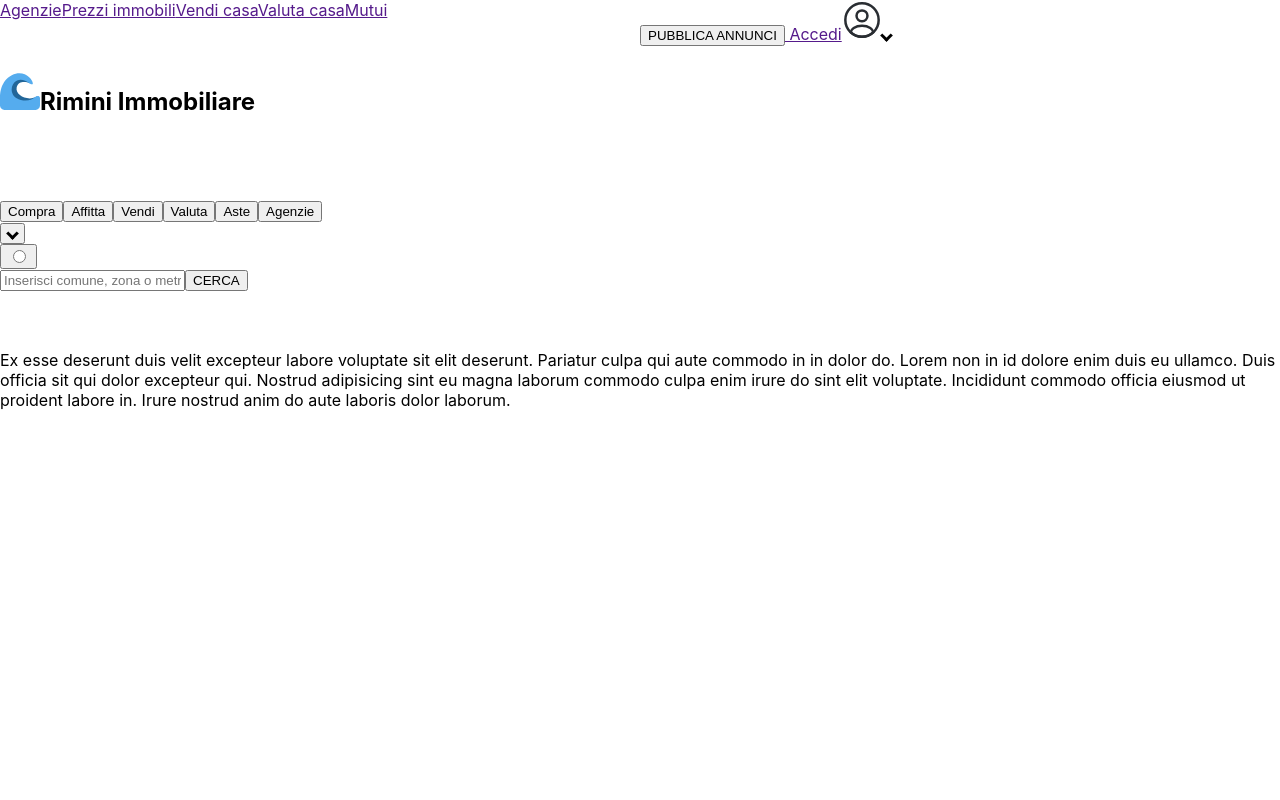
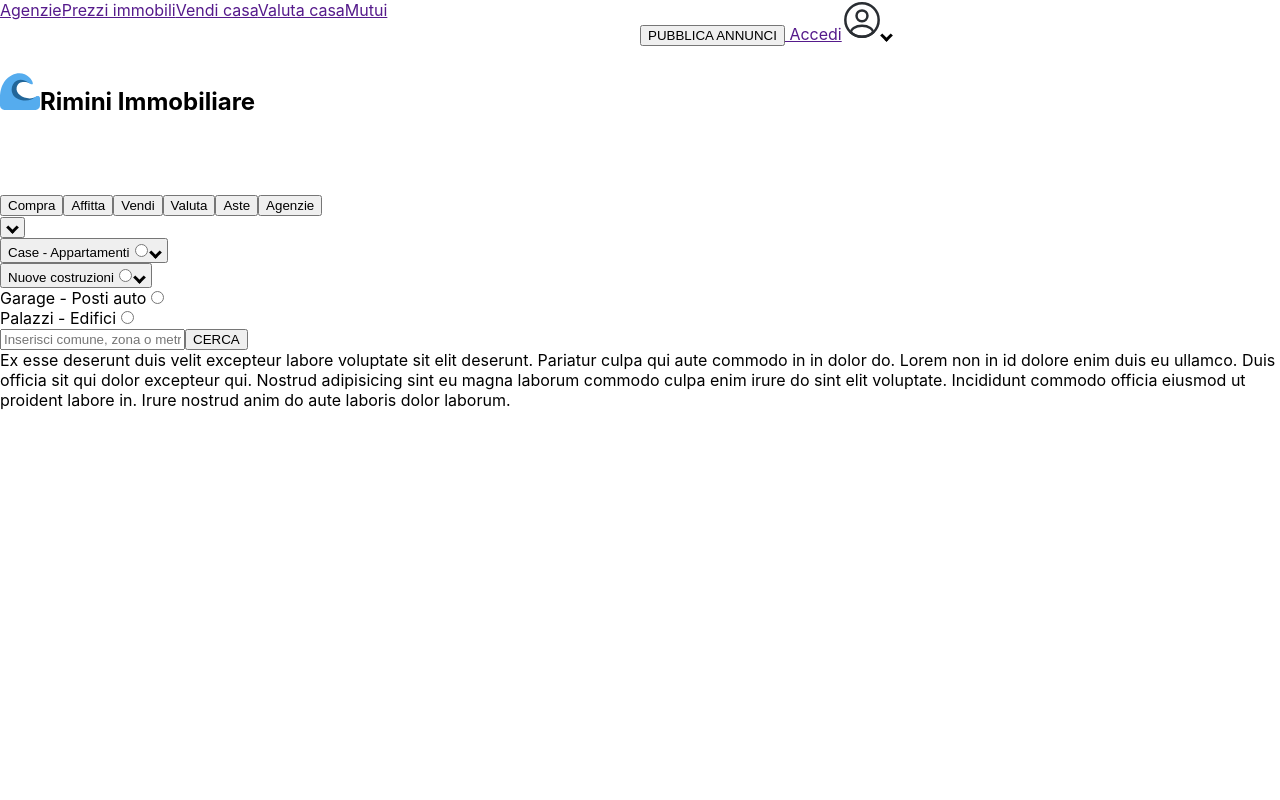
Before and after one commit to marc-alzapiedi/RiminiImmobiliare_client, a JavaScript app: page / in a window 1280 px wide. Shown: the top 800 px of the page. Built offline with nearby package versions, Linux system fonts and the light colour scheme; the HTML template or start-up script is replaced by a standard one.

Commit message:
logging off for the day

```diff
--- a/src/pages/main/main.js
+++ b/src/pages/main/main.js
@@ -54,11 +54,26 @@ const Main = () => {
                                     {/* Text according to the buttons */}
                                     <i className='arrow down'></i>
                                 </button>
-                                <div id='myDropdown' className='dropdown-content'>
+                                <form id='myDropdown' className='dropdown-content'>
                                     <button>
-                                        <input type='radio' id=''></input>
+                                        Case - Appartamenti
+                                        <input type='radio' id='case' name='first_dropdwn' value={"Case - Appartamenti"}></input>
+                                        <i className='arrow down'></i>
                                     </button>
-                                </div>
+                                    <br/>
+                                    <button>
+                                        Nuove costruzioni
+                                        <input type='radio' id='costruzioni' name='second_dropdwn' value={"Nuove - costruzioni"}></input>
+                                        <i className='arrow down'></i>
+                                    </button>
+                                    <br/>
+                                    <label htmlFor='garage'>Garage - Posti auto</label>
+                                    <input type='radio' id='garage' name='third-dropdwn' value={"Garage - Posti auto"}></input>
+                                    <br/>
+                                    <label htmlFor='palazzi'>Palazzi - Edifici</label>
+                                    <input type='radio' id='palazzi' name='fourth-dropdwn' value={"Palazzi - Edifici"}></input>
+
+                                </form>
                             </div>
                             <input type='text' name='search' placeholder='Inserisci comune, zona o metro' />
                             <button>CERCA</button>
```
